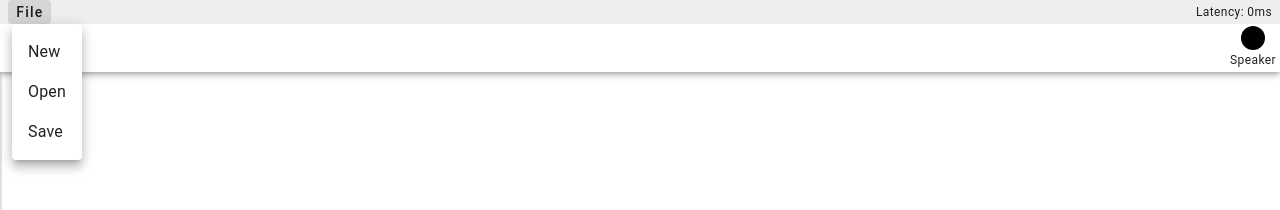
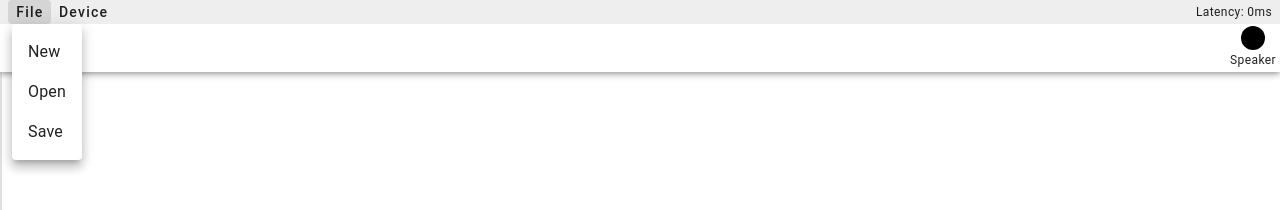
Before and after one commit to yuu528/ModSynth, a Vue app: page / in a window 1280 px wide. Both pictures are taken after a click on the button "File". Shown: the top 210 px of the page. Built offline with nearby package versions, Linux system fonts and the light colour scheme.

Commit message:
Add output device selector

```diff
--- a/src/renderer/App.vue
+++ b/src/renderer/App.vue
@@ -1,22 +1,7 @@
 <template>
   <v-layout>
     <v-system-bar class="d-flex justify-start">
-      <v-btn v-for="menu in menus" variant="text" class="text-none h-100 menuBtn">
-        {{ menu.name }}
-
-        <v-menu activator="parent">
-          <v-list density="compact">
-            <v-list-item
-              v-for="(item, index) in menu.items"
-              :key="index"
-              :value="index"
-              @click="menuClick(menu.name, item)"
-            >
-              <v-list-item-title>{{ item }}</v-list-item-title>
-            </v-list-item>
-          </v-list>
-        </v-menu>
-      </v-btn>
+      <Menu :menus="menus" :fn="menuClick" />
       <v-spacer></v-spacer>
       <span>Latency: {{ latency }}ms</span>
     </v-system-bar>
@@ -141,8 +126,15 @@ import ModuleClass from './scripts/module/Module'
 
 import Jack from './components/Jack.vue'
 import Module from './components/Module.vue'
+import Menu from './components/Menu.vue'
 
-const menus = [
+const outputDevices = ref<{
+  name: string,
+  value: string,
+  selected: boolean
+}[]>([])
+
+const menus = computed(() => [
   {
     name: 'File',
     items: [
@@ -150,8 +142,17 @@ const menus = [
       'Open',
       'Save'
     ]
+  },
+  {
+    name: 'Device',
+    items: [
+      {
+        name: 'Output Devices',
+        items: outputDevices.value
+      }
+    ]
   }
-]
+])
 
 const cableStore = useCableStore()
 const moduleStore = useModuleStore()
@@ -184,6 +185,17 @@ init()
 async function init() {
   await moduleStore.init()
 
+  // generate output devices menu
+  outputDevices.value = (await navigator.mediaDevices.enumerateDevices()).filter(device =>
+    device.kind === 'audiooutput'
+  ).map(device => ({
+    name: device.label,
+    value: device.deviceId,
+    selected: false
+  }))
+
+  selectOutputDevice('')
+
   for(const module of moduleStore.modules) {
     if(module.data === undefined) continue
 
@@ -203,6 +215,32 @@ function updateLatency() {
   latency.value = Math.round(moduleStore.audioCtx.outputLatency * 1000)
 }
 
+function selectOutputDevice(id: string) {
+  let sinkId = id
+  let findId = id
+
+  switch(id) {
+    case 'default':
+      sinkId = ''
+      findId = 'default'
+    break
+
+    case '':
+      sinkId = ''
+      findId = 'default'
+    break
+  }
+
+  moduleStore.audioCtx.setSinkId(sinkId)
+
+  const device = outputDevices.value.find(device => device.value === findId)
+
+  if(device !== undefined) {
+    outputDevices.value.forEach(device => device.selected = false)
+    device.selected = true
+  }
+}
+
 function openAlert(title: string, text: string, buttons: {text: string, fn: () => {}}[]) {
   alertData.title = title
   alertData.text = text
@@ -214,10 +252,12 @@ function closeAlert() {
   alertVisible.value = false
 }
 
-function menuClick(menuName: string, itemName: string) {
-  switch(menuName) {
+function menuClick(id: string, arg: string) {
+  const ids = id.split('.')
+
+  switch(ids[0]) {
     case 'File':
-      switch(itemName) {
+      switch(ids[1]) {
         case 'New':
           if(moduleStore.edited) {
             openAlert(
@@ -272,6 +312,14 @@ function menuClick(menuName: string, itemName: string) {
 
         case 'Save':
           saveToFile()
+        break
+      }
+    break
+
+    case 'Device':
+      switch(ids[1]) {
+        case 'Output Devices':
+          selectOutputDevice(arg)
         break
       }
     break
@@ -382,10 +430,3 @@ function calcPath(x1: number, y1: number, x2: number, y2: number) {
   return d
 }
 </script>
-
-<style scoped>
-.menuBtn {
-  min-width: 0;
-  padding: 0 0.5em;
-}
-</style>
--- /dev/null
+++ b/src/renderer/components/Menu.vue
@@ -0,0 +1,25 @@
+<template>
+  <v-btn v-for="menu in props.menus" variant="text" class="text-none h-100 menuBtn">
+    {{ menu.name }}
+
+    <v-menu activator="parent">
+      <MenuList :parentId="menu.name" :items="menu.items" :fn="props.fn" />
+    </v-menu>
+  </v-btn>
+</template>
+
+<script setup lang="ts">
+import MenuList from './MenuList.vue'
+
+const props = defineProps([
+  'menus',
+  'fn'
+]);
+</script>
+
+<style scoped>
+.menuBtn {
+  min-width: 0;
+  padding: 0 0.5em;
+}
+</style>
--- /dev/null
+++ b/src/renderer/components/MenuList.vue
@@ -0,0 +1,70 @@
+<template>
+  <v-list density="compact">
+    <v-list-item
+      v-for="(item, index) in props.items"
+      :key="index"
+      :value="index"
+      @click="onClick(props.parentId, item)"
+    >
+      <!-- when item is string -->
+      <v-list-item-title v-if="typeof item === 'string'">{{ item }}</v-list-item-title>
+
+      <!-- when item is object -->
+      <template v-if="typeof item === 'object'">
+        <v-list-item-title>{{ item.name }}</v-list-item-title>
+
+        <v-menu
+          v-if="'items' in item"
+          activator="parent"
+          location="end"
+          open-on-hover
+        >
+          <MenuList
+            :parentId="`${props.parentId}.${item.name}`"
+            :items="item.items"
+            :fn="props.fn"
+          />
+        </v-menu>
+      </template>
+
+      <!-- slots -->
+      <template
+        v-if="typeof item === 'object'"
+        v-slot:prepend
+      >
+        <v-icon v-if="item.checked === true">mdi-checkbox-outline</v-icon>
+        <v-icon v-if="item.checked === false">mdi-checkbox-blank-outline</v-icon>
+        <v-icon v-if="item.selected === true">mdi-radiobox-marked</v-icon>
+        <v-icon v-if="item.selected === false">mdi-radiobox-blank</v-icon>
+      </template>
+
+      <template v-if="typeof item === 'object' && 'items' in item" v-slot:append>
+        <v-icon>mdi-chevron-right</v-icon>
+      </template>
+    </v-list-item>
+  </v-list>
+</template>
+
+<script setup lang="ts">
+const props = defineProps([
+  'parentId',
+  'items',
+  'fn'
+])
+
+function onClick(parentId: string, item: string | object) {
+  switch(typeof item) {
+    case 'string':
+      props.fn(`${parentId}.${item}`)
+      break
+
+    case 'object':
+      if('items' in item) {
+        return
+      } else if('name' in item && 'value' in item) {
+        props.fn(`${parentId}`, item.value)
+      }
+      break
+  }
+}
+</script>
```
